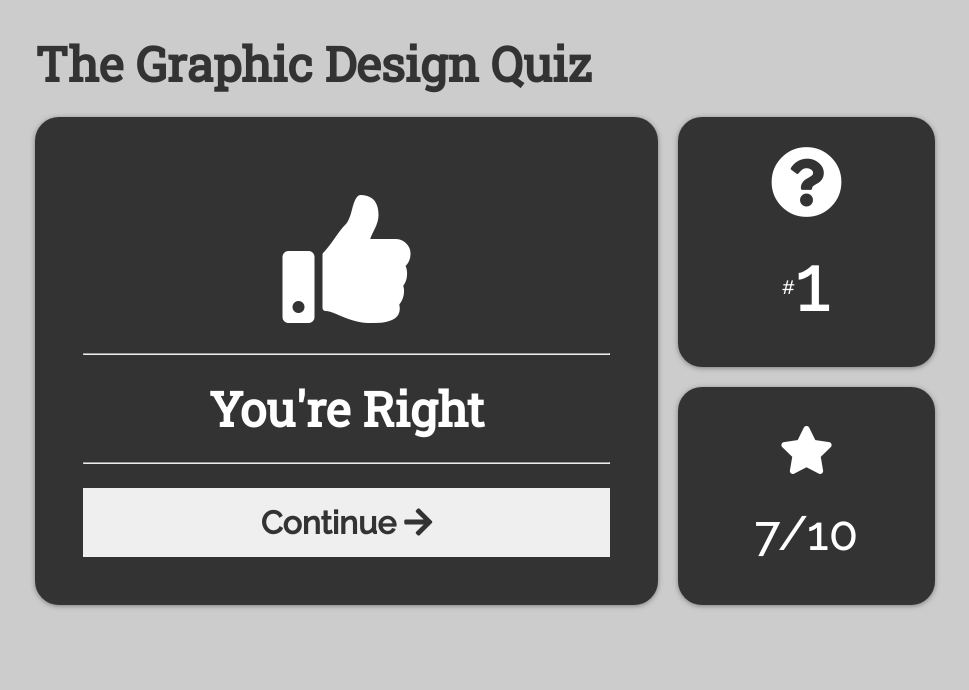
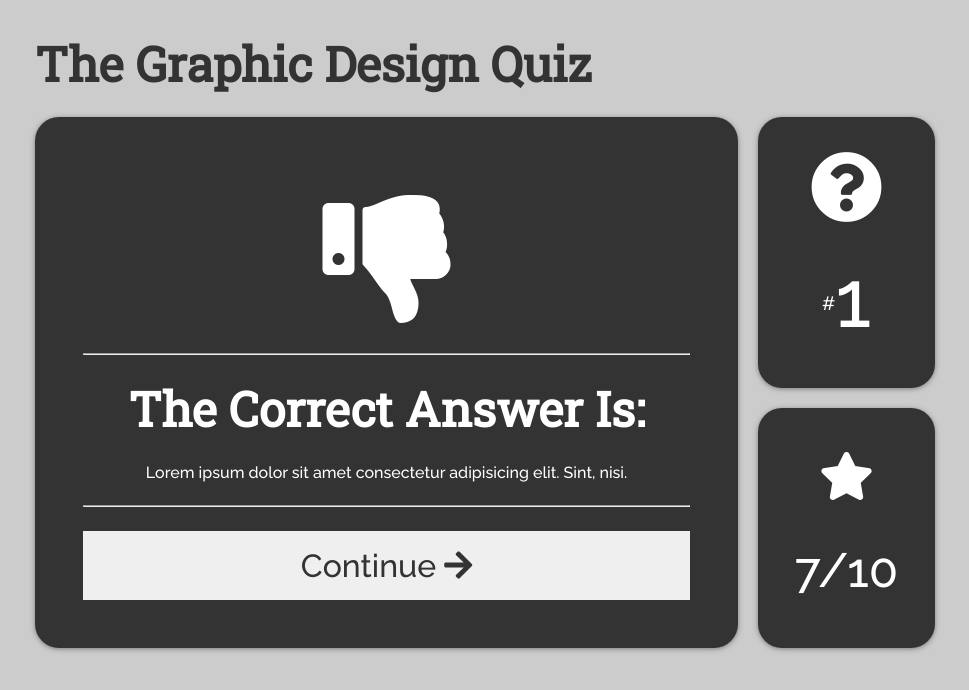
Before and after one commit to Nathan3p0/quizapp, a plain HTML site: page index.html in a window 1280 px wide. Shown: the whole page, without its empty margins (155-1124 px from the left). Drawn offline with nearby package versions, Linux system fonts and the light colour scheme.

Commit message:
added wireframe for wrong answer page

```diff
--- a/index.html
+++ b/index.html
@@ -51,12 +51,23 @@
 
                 <!-- Start of Correct Answer -->
 
-                <div class="correct-answer">
+                <!-- <div class="correct-answer">
                     <i class="fas fa-thumbs-up fa-8x"></i>
                     <hr>
                     <p>You're Right</p>
                     <hr>
                     <button class="btn">Continue <i class="fas fa-arrow-right"></i></button>
+                </div> -->
+
+                <!-- Start of Wrong Answer -->
+
+                <div class="wrong-answer">
+                        <i class="fas fa-thumbs-down fa-8x"></i>
+                        <hr>
+                        <p>The Correct Answer Is:</p>
+                        <p id='correct-answer-string'>Lorem ipsum dolor sit amet consectetur adipisicing elit. Sint, nisi.</p>
+                        <hr>
+                        <button class="btn">Continue <i class="fas fa-arrow-right"></i></button>
                 </div>
 
             </section>
--- a/style.css
+++ b/style.css
@@ -84,20 +84,27 @@ body {
     margin: 0;
 }
 
-.intro, .correct-answer {
+.intro, .correct-answer, .wrong-answer {
     text-align: center;
     margin: auto;
 }
 
-.correct-answer {
+.correct-answer, .wrong-answer {
     width: 100%;
 }
 
-.correct-answer .fa-thumbs-up {
+.correct-answer .fa-thumbs-up, .wrong-answer .fa-thumbs-down {
     padding: 30px;
 }
 
 /* Font STyling */
+
+#correct-answer-string {
+    font-size: 1rem;
+    font-family: 'Raleway', sans-serif;
+    font-weight: 400;
+    padding-top: 0;
+}
 
 .fa-arrow-right {
     color: var(--dark)
@@ -115,13 +122,13 @@ h2 {
     font-family: 'Roboto Slab', serif;
 }
 
-.intro p,.correct-answer p {
+.intro p,.correct-answer p, .wrong-answer p {
     font-size: 2rem;
     padding: 20px;
     font-weight: bold;
 }
 
-.correct-answer p {
+.correct-answer p, .wrong-answer p {
     font-size: 3rem;
     font-family: 'Roboto Slab', serif;
 }
```
